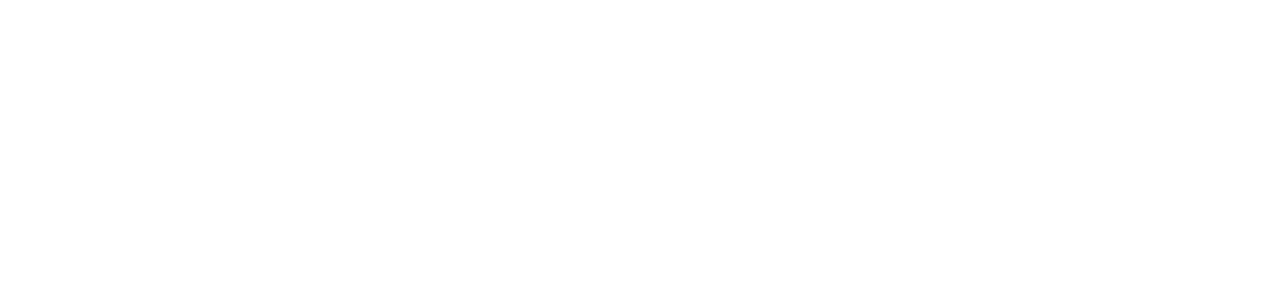
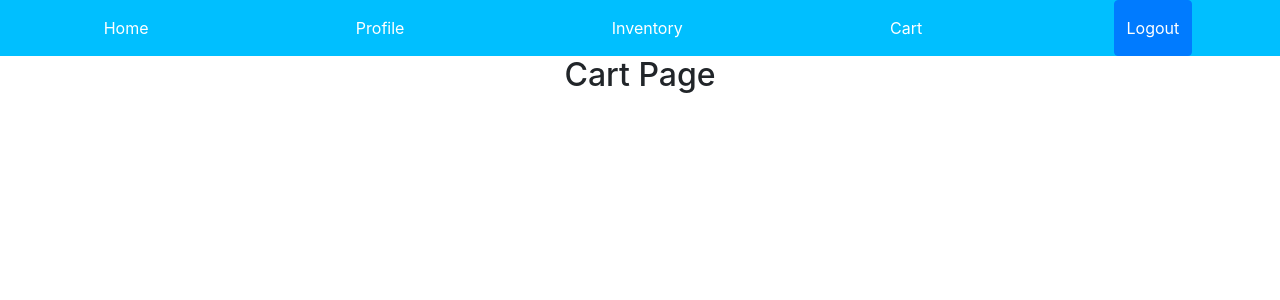
Before and after one commit to jpeavler/Shop, a React (Create React App) app in the folder presentation/: page /cart in a window 1280 px wide. Shown: the top 300 px of the page. Built offline with nearby package versions, Linux system fonts and the light colour scheme; sample sign-in values are in the browser's storage.

Commit message:
Added Cart page with proper routing

```diff
--- a/presentation/src/components/NavBar.js
+++ b/presentation/src/components/NavBar.js
@@ -2,10 +2,9 @@
 import {Link} from 'react-router-dom';
 import {Button} from 'reactstrap';
 import '../stylesheets/NavBar.css';
-import {logout, isLoggedIn} from '../config/auth';
+import {logout} from '../config/auth';
 
 const NavBar = ({loggedIn, setLoggedIn}) =>{
-    //const [loggedIn, setLoggedIn] = useState(isLoggedIn());
     let logBtn;
     const handleLogout = () => {
         logout();
@@ -21,6 +20,7 @@
             <Link to='/' className="NavLink">Home</Link>
             <Link to='/profile' className="NavLink">Profile</Link>
             <Link to='/inventory' className="NavLink">Inventory</Link>
+            <Link to='/cart' className="NavLink">Cart</Link>
             {logBtn}
         </nav>
     )
--- a/presentation/src/components/ShopRouter.js
+++ b/presentation/src/components/ShopRouter.js
@@ -8,6 +8,7 @@
 import Home from '../pages/Home';
 import Inventory from '../pages/Inventory';
 import Profile from '../pages/Profile';
+import Cart from '../pages/Cart';
 import Signup from '../pages/Signup';
 import {isLoggedIn} from '../config/auth';
 
@@ -21,6 +22,9 @@
                     </PrivateRoute>
                     <PrivateRoute exact path="/profile">
                         <Profile/>
+                    </PrivateRoute>
+                    <PrivateRoute exact path="/cart">
+                        <Cart/>
                     </PrivateRoute>
                     <Route exact path="/signup">
                         <Signup/>
@@ -40,8 +44,7 @@
             isLoggedIn() ? (children) : (
             <Redirect to={{pathname: '/', state: {from: location}}} />
             )
-        }
-        />
+        }/>
     )
 }
 
--- /dev/null
+++ b/presentation/src/pages/Cart.js
@@ -0,0 +1,16 @@
+import React, {useState} from 'react';
+import '../stylesheets/inventory.css';
+import NavBar from '../components/NavBar';
+import {isLoggedIn} from '../config/auth';
+
+const Cart = () => {
+    const [loggedIn, setLoggedIn] = useState(isLoggedIn());
+    return (
+        <div className="inventory">
+            <NavBar loggedIn={loggedIn} setLoggedIn ={setLoggedIn}/>
+            <h2>Cart Page</h2>
+        </div>
+    )
+}
+
+export default Cart;
```
